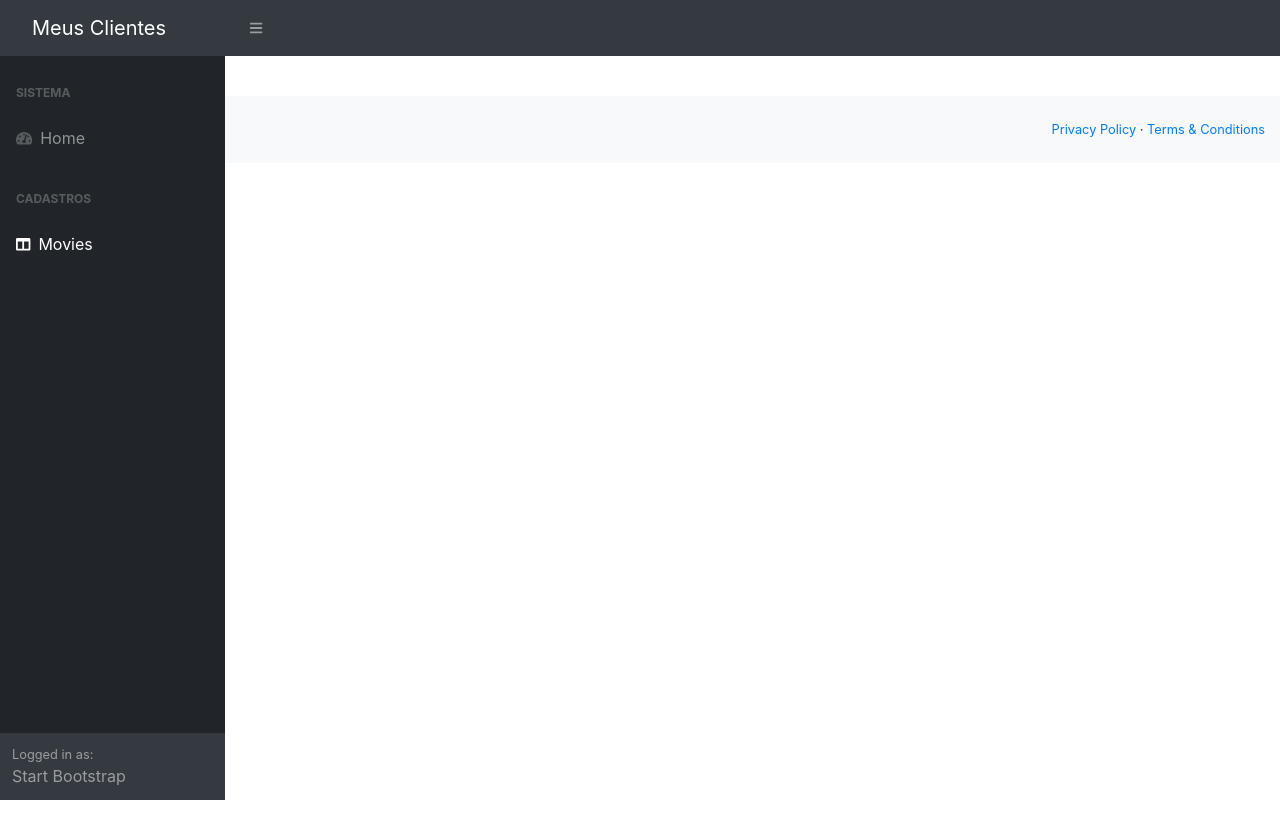
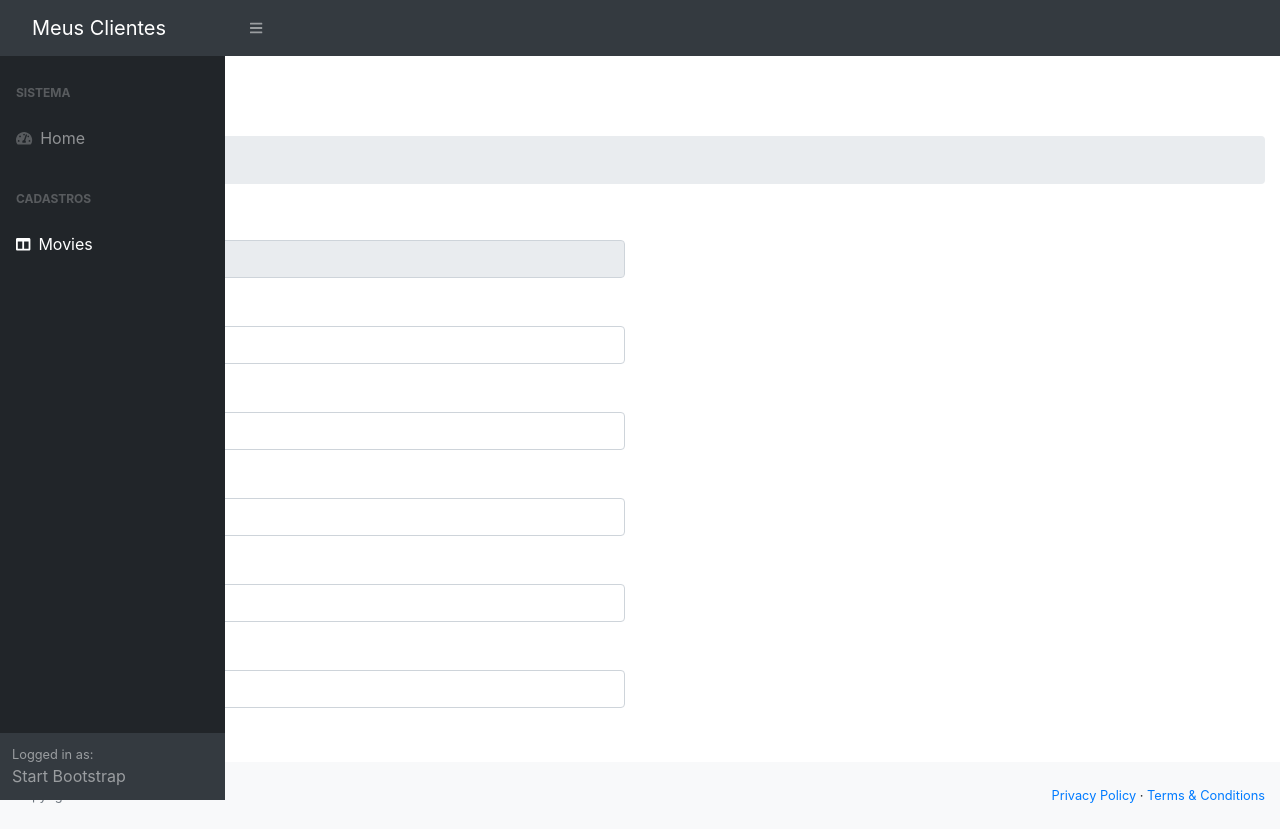
Before and after one commit to rodrigojfagundes/moviesreview, an Angular app in the folder frontend/moviesreview-app/: page /movies-form in a window 1280 px wide. Before the commit the page ends 800 px from the top, so only its background shows below. Built offline with nearby package versions, Linux system fonts and the light colour scheme.

Commit message:
Movie form development

```diff
--- a/frontend/moviesreview-app/src/app/movies/movies-form/movies-form.component.html
+++ b/frontend/moviesreview-app/src/app/movies/movies-form/movies-form.component.html
@@ -1 +1,63 @@
-<p>Formulario de movies</p>
+<h1 class="mt-4">Movies</h1>
+<ol class="breadcrumb mb-4">
+    <li class="breadcrumb-item active">Cadastro</li>
+</ol>
+<div class="container">
+    <form>
+        <div class="col-md-6">
+            <div class="form-group">
+                <label>ID:</label>
+                <input type="text" class="form-control" disabled="true"/>
+            </div>
+        </div>
+
+        <div class="col-md-6">
+            <div class="form-group">
+                <label>Year:</label>
+                <input type="text" class="form-control" />
+            </div>
+        </div>
+
+
+
+        <div class="col-md-6">
+        <div class="form-group">
+        <label>Title:</label>
+        <input type="text" class="form-control" />
+        </div>
+        </div>
+
+
+
+        <div class="col-md-6">
+        <div class="form-group">
+        <label>SubTitle:</label>
+        <input type="text" class="form-control" />
+        </div>
+        </div>
+
+
+        <div class="col-md-6">
+        <div class="form-group">
+        <label>ImgUrl:</label>
+        <input type="text" class="form-control" />
+        </div>
+        </div>
+
+        <div class="col-md-6">
+            <div class="form-group">
+                <label>Synopsis:</label>
+                <input type="text" class="form-control" />
+            </div>
+        </div>
+
+<div class="row">
+    <div class="col-md-2">
+        <button type="submit" class="btn btn-sucess">
+            <i class="fa fa-save" ></i> Salvar
+            </button>
+    </div>
+</div>
+
+</form>
+</div>
--- a/frontend/moviesreview-app/src/app/movies/movies-form/movies-form.component.ts
+++ b/frontend/moviesreview-app/src/app/movies/movies-form/movies-form.component.ts
@@ -1,4 +1,5 @@
 import { Component, OnInit } from '@angular/core';
+import { Movie } from '../movie'
 
 @Component({
   selector: 'app-movies-form',
@@ -7,6 +8,9 @@ import { Component, OnInit } from '@angular/core';
 })
 export class MoviesFormComponent implements OnInit {
 
+
+movie: Movie;
+
   constructor() { }
 
   ngOnInit(): void {
```
Also changed, not shown: frontend/moviesreview-app/src/app/movies/movie.ts (added, +11 -0 lines).
